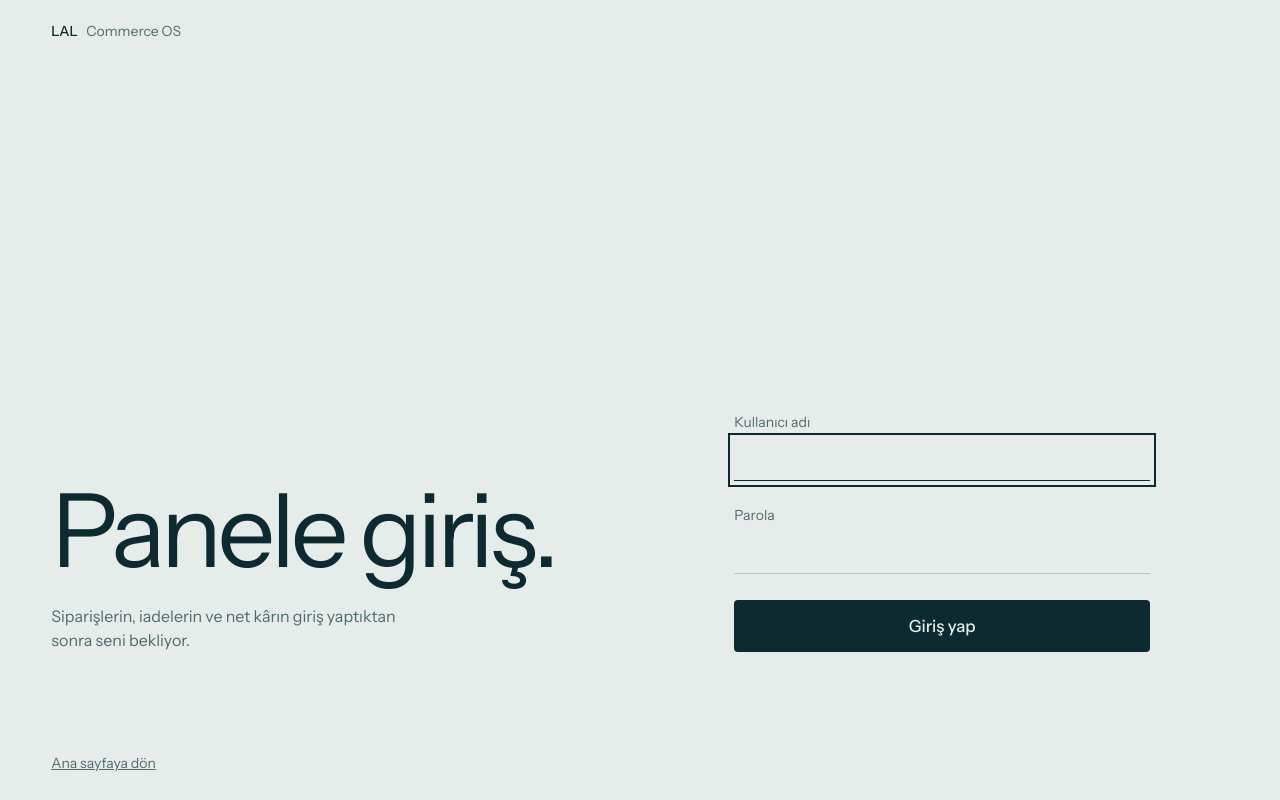
After one commit to siadyalidar/lal-commerce-os-, a Flask app: template templates/giris.html in a window 1280 px wide. The commit adds this page. Run offline with Flask 3, Linux system fonts and the light colour scheme; the template is opened without the code that fills it, so the values that code supplies are empty; parts of the project's set-up code (start-up, migrations or seed data) failed here and were passed over.

Commit message:
GORSEL: tam web sitesi - nav, veri ve SSS bolumleri, giris sayfasi

```diff
--- /dev/null
+++ b/templates/giris.html
@@ -0,0 +1,47 @@
+<!DOCTYPE html>
+<html lang="tr">
+<head>
+<meta charset="utf-8">
+<meta name="viewport" content="width=device-width, initial-scale=1, viewport-fit=cover">
+<title>Giriş — LAL Commerce OS</title>
+<link rel="preconnect" href="https://fonts.googleapis.com">
+<link href="https://fonts.googleapis.com/css2?family=Instrument+Sans:wght@300;400;500;600&display=swap" rel="stylesheet">
+<style>
+:root{--bg:#e6ecea;--ink:#0d2a30;--mute:#516a6e;--line:#0d2a3033;--err:#b3261e;--pad:clamp(20px,4vw,56px);--f:"Instrument Sans",system-ui,-apple-system,"Segoe UI",sans-serif}
+@media (prefers-color-scheme:dark){:root{--bg:#0a1a1e;--ink:#e3eeec;--mute:#8aa3a6;--line:#e3eeec33;--err:#ff8a80}}
+*{box-sizing:border-box}
+body{margin:0;min-height:100vh;min-height:100svh;background:var(--bg);color:var(--ink);font-family:var(--f);-webkit-font-smoothing:antialiased;display:grid;grid-template-rows:auto 1fr auto;padding:env(safe-area-inset-top,0px) 0 env(safe-area-inset-bottom,0px)}
+a{color:inherit}a:focus-visible,button:focus-visible,input:focus-visible{outline:2px solid var(--ink);outline-offset:4px}
+.top{padding:22px var(--pad);font-size:14px;font-weight:500}.top a{text-decoration:none}.top span{color:var(--mute);font-weight:400;margin-left:.6em}
+main{display:grid;grid-template-columns:1.2fr 1fr;gap:clamp(32px,7vw,120px);align-items:end;padding:0 var(--pad) clamp(40px,8vw,110px)}
+h1{margin:0;font-weight:300;font-size:clamp(2.8rem,8vw,7.4rem);line-height:.98;letter-spacing:-.045em}
+.lead{margin:1.4rem 0 0;color:var(--mute);max-width:34ch;line-height:1.5}
+form{display:flex;flex-direction:column;gap:1.6rem;max-width:26rem;width:100%}
+label{display:flex;flex-direction:column;gap:.5rem;font-size:14px;color:var(--mute)}
+input{font:inherit;font-size:1.15rem;color:var(--ink);background:transparent;border:0;border-bottom:1px solid var(--line);padding:.55rem 0;border-radius:0}
+input:focus{border-bottom-color:var(--ink)}
+button{font:inherit;font-weight:500;font-size:1.05rem;background:var(--ink);color:var(--bg);border:0;padding:1rem 1.4rem;border-radius:4px;cursor:pointer;transition:opacity .2s}
+button:hover{opacity:.88}
+.err{margin:0;color:var(--err);font-size:14px}
+.back{padding:0 var(--pad) 28px;font-size:14px;color:var(--mute)}
+@media (max-width:820px){main{grid-template-columns:1fr;align-items:start}}
+</style>
+</head>
+<body>
+<div class="top"><a href="/">LAL<span>Commerce OS</span></a></div>
+<main>
+<div>
+<h1>Panele giriş.</h1>
+<p class="lead">Siparişlerin, iadelerin ve net kârın giriş yaptıktan sonra seni bekliyor.</p>
+</div>
+<form method="post" action="/giris">
+<input type="hidden" name="next" value="{{ next }}">
+<label>Kullanıcı adı<input name="username" autocomplete="username" autocapitalize="none" spellcheck="false" required autofocus></label>
+<label>Parola<input type="password" name="password" autocomplete="current-password" required></label>
+{% if error %}<p class="err" role="alert">{{ error }}</p>{% endif %}
+<button type="submit">Giriş yap</button>
+</form>
+</main>
+<div class="back"><a href="/">Ana sayfaya dön</a></div>
+</body>
+</html>
```
Also changed, not shown: templates/landing.html (+26 -3 lines).
